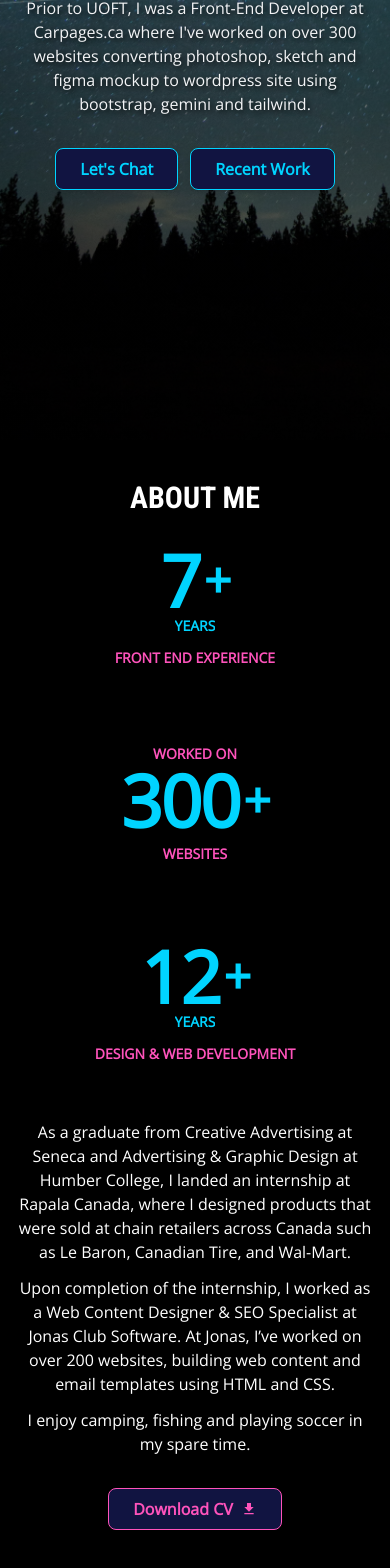
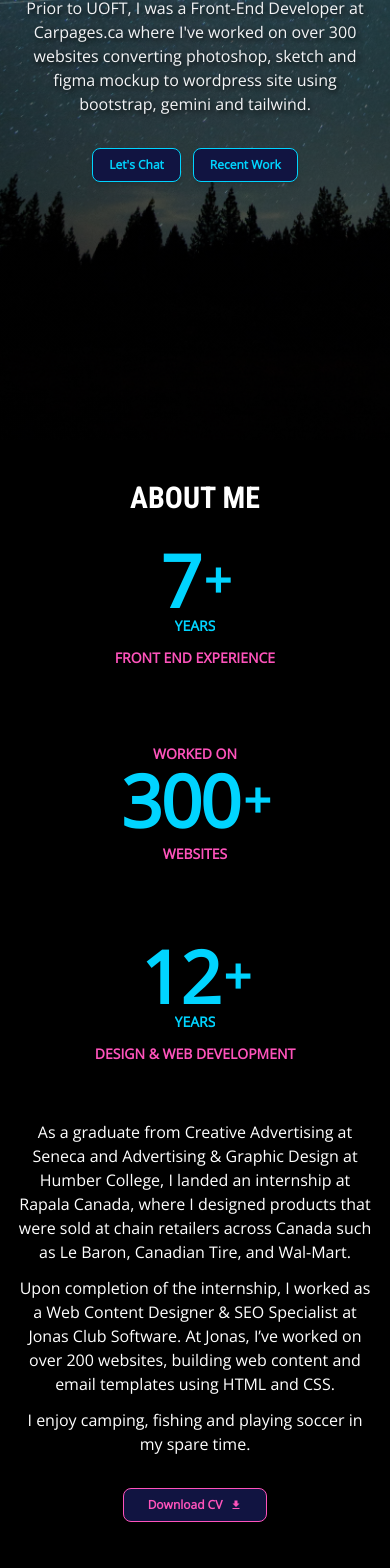
Before and after one commit to johnxlai/2023-portfolio, a React (Create React App) app: page / in a window 390 px wide. Shown: the part 404-1972 px from the top of the page. Built offline with nearby package versions, Linux system fonts and the light colour scheme.

Commit message:
Add btn style to mobile cta

```diff
--- a/src/components/sections/floatingNav/FloatingNav.js
+++ b/src/components/sections/floatingNav/FloatingNav.js
@@ -8,7 +8,7 @@ const FloatingNav = () => {
       id="floating-nav"
       className="flex items-center fixed bottom-[3rem] left-[50%] -translate-x-1/2 z-50 lg:hidden">
       <Scrollspy
-        offset={-400}
+        offset={-500}
         className="scrollSpy"
         items={['header', 'about', 'portfolio', 'skills', 'contact']}
         currentClassName="active">
--- a/src/components/sections/floatingNav/floatingNavData.js
+++ b/src/components/sections/floatingNav/floatingNavData.js
@@ -5,7 +5,7 @@ import { TbMessageCircle2Filled } from 'react-icons/tb';
 import { BsTools } from 'react-icons/bs';
 
 const data = [
-  { id: 1, link: '#', icon: <AiFillHome /> },
+  { id: 1, link: '#header', icon: <AiFillHome /> },
   { id: 2, link: '#about', icon: <BsFillPersonFill /> },
   { id: 3, link: '#portfolio', icon: <FaSuitcase /> },
   { id: 4, link: '#skills', icon: <BsTools /> },
--- a/src/components/sections/header/Header.js
+++ b/src/components/sections/header/Header.js
@@ -11,7 +11,7 @@ const Header = () => {
   }, []);
 
   return (
-    <header className="header min-h-screen">
+    <header id="header" className="header min-h-screen">
       <div className="header-container container mx-auto px-4 pt-28 md:pt-36 lg:pt-48 pb-12 relative flex flex-col items-center text-center text-white">
         <div className="header-profile" data-aos="fade-in">
           <img
--- a/src/index.scss
+++ b/src/index.scss
@@ -38,7 +38,7 @@
   }
 
   .btn-primary {
-    @apply py-2 px-6 bg-secondary font-bold text-primary border border-primary rounded-lg shadow-md hover:border-[--tertiary-color] hover:text-[--tertiary-color] hover:-translate-y-1 focus:outline-none focus:ring-2 focus:ring-blue-400 focus:ring-opacity-75 transition ease-in-out delay-150 duration-300;
+    @apply py-2 px-4 md:px-6 bg-secondary font-bold text-xs md:text-base text-primary border border-primary rounded-lg shadow-md hover:border-[--tertiary-color] hover:text-[--tertiary-color] hover:-translate-y-1 focus:outline-none focus:ring-2 focus:ring-blue-400 focus:ring-opacity-75 transition ease-in-out delay-150 duration-300;
 
     &.btn-active {
       @apply border-[--tertiary-color] text-white bg-tertiary font-bold;
@@ -46,7 +46,7 @@
   }
 
   .btn-tertiary {
-    @apply py-2 px-6 bg-secondary font-bold text-tertiary border border-tertiary rounded-lg shadow-md hover:border-[--primary-color] hover:text-[--primary-color] hover:-translate-y-1 focus:outline-none focus:ring-2 focus:ring-blue-400 focus:ring-opacity-75 transition ease-in-out delay-150 duration-300;
+    @apply py-2 px-6 md:px-6 bg-secondary font-bold text-tertiary text-xs md:text-base border border-tertiary rounded-lg shadow-md hover:border-[--primary-color] hover:text-[--primary-color] hover:-translate-y-1 focus:outline-none focus:ring-2 focus:ring-blue-400 focus:ring-opacity-75 transition ease-in-out delay-150 duration-300;
   }
   .section-heading {
     @apply text-3xl font-bold  uppercase;
```
